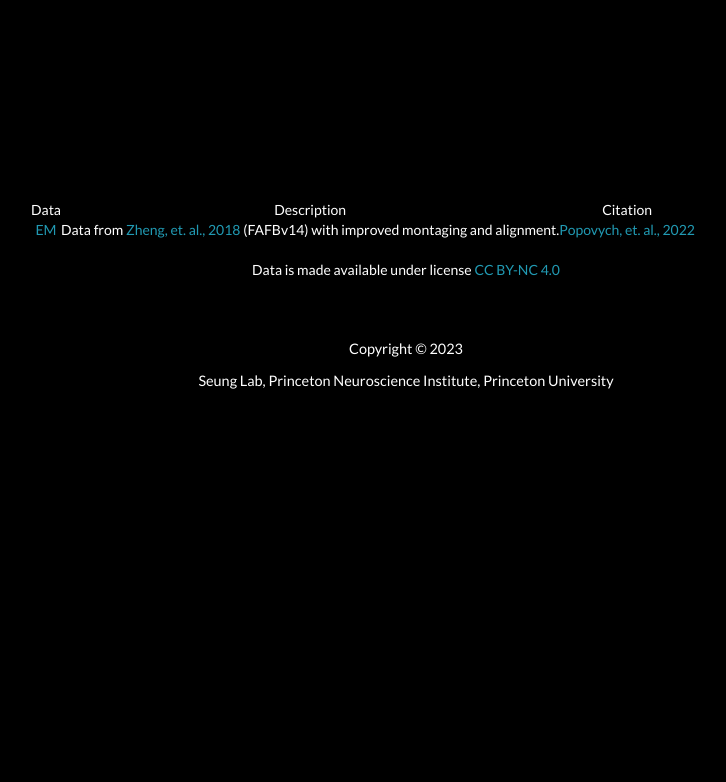
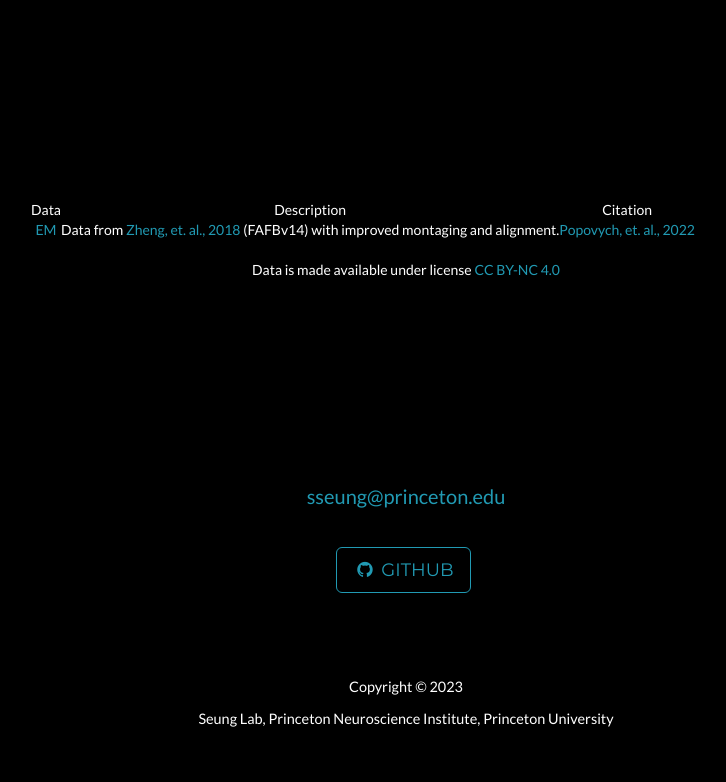
Before and after one commit to seung-lab/fafbv15, a Jekyll site: the page built from index.html, in a window 1280 px wide. Shown: the part 450-1232 px from the top of the page, without its empty margins (234-960 px from the left). Built offline with Jekyll 4.4.1, drawn with Linux system fonts in a browser that asks for light colours; before the commit the page ends 900 px from its top, so only the background shows below that.

Commit message:
add contact info

```diff
--- a/_includes/contact.html
+++ b/_includes/contact.html
@@ -6,13 +6,13 @@
                 <p>Dolor reprehenderit repellendus, optio labore odio at tempore debitis nisi. Quasi debitis tenetur eaque molestias non porro odio sapiente.</p>-->
                 <p><a href="mailto:{{ site.email }}">{{ site.email }}</a>
                 </p>
-<!--                 <ul class="list-inline banner-social-buttons">
+                <ul class="list-inline banner-social-buttons">
                     {% for network in site.social %}
                     <li>
                         <a href="{{ network.url }}" class="btn btn-default btn-lg"><i class="fa fa-{{ network.title }} fa-fw"></i> <span class="network-name">{{ network.title }}</span></a>
                     </li>
                     {% endfor %}
-                </ul>-->
+                </ul>
             </div>
         </div>
     </section>
--- a/_layouts/default.html
+++ b/_layouts/default.html
@@ -3,6 +3,7 @@
     {% include head.html %}
     {% include header.html %}
     {% include about.html %}
+    {% include contact.html %}
     {% include footer.html %}
     {% include js.html %}
     </body>
```
